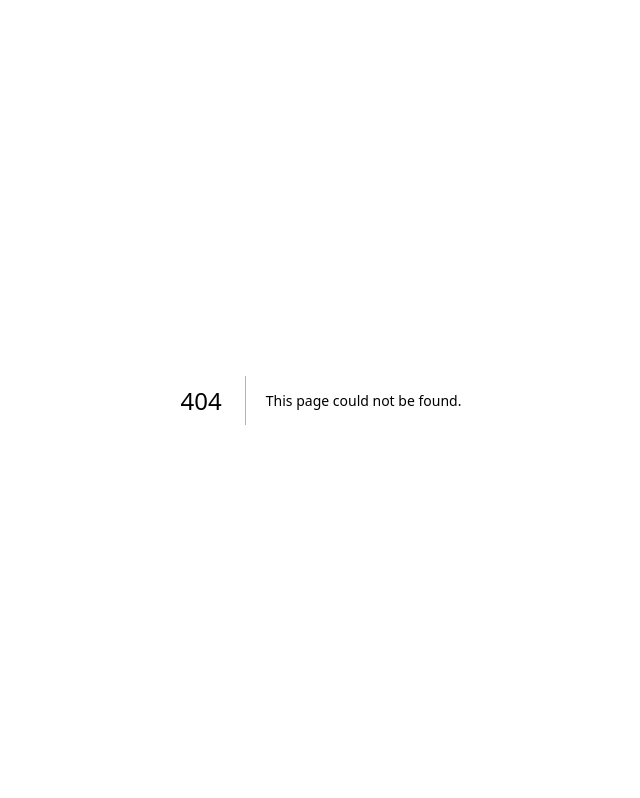
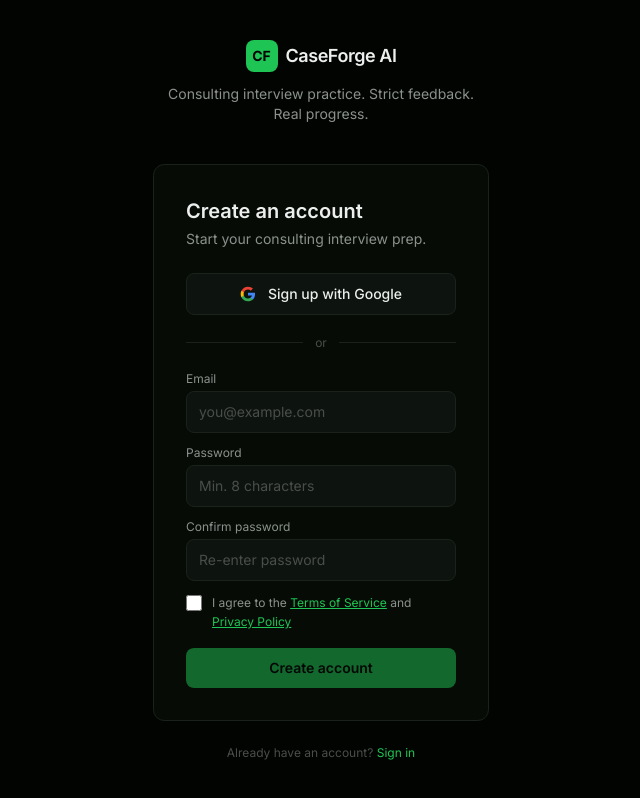
Before and after one commit to VaibhavD2006/caseforge, a Next.js app: page /sign-up in a window 1280 px wide. Before the commit this address had no page. Shown: the whole page, without its empty margins (319-959 px from the left). Built offline with nearby package versions, Linux system fonts and the light colour scheme.

Commit message:
feat: add sign-up page with Google and email/password options

```diff
--- /dev/null
+++ b/app/(auth)/sign-up/page.tsx
@@ -0,0 +1,188 @@
+"use client"
+
+import { useState } from "react"
+import { signIn } from "next-auth/react"
+import Link from "next/link"
+import { useRouter } from "next/navigation"
+
+export default function SignUpPage() {
+  const router = useRouter()
+  const [email, setEmail] = useState("")
+  const [password, setPassword] = useState("")
+  const [confirm, setConfirm] = useState("")
+  const [agreed, setAgreed] = useState(false)
+  const [error, setError] = useState<string | null>(null)
+  const [loading, setLoading] = useState(false)
+  const [googleLoading, setGoogleLoading] = useState(false)
+
+  async function handleEmailSignUp(e: React.FormEvent) {
+    e.preventDefault()
+    setError(null)
+
+    if (password !== confirm) {
+      setError("Passwords do not match.")
+      return
+    }
+    if (!agreed) {
+      setError("You must agree to the Terms of Service and Privacy Policy.")
+      return
+    }
+
+    setLoading(true)
+    try {
+      const res = await fetch("/api/auth/register", {
+        method: "POST",
+        headers: { "Content-Type": "application/json" },
+        body: JSON.stringify({ email, password }),
+      })
+      const data = await res.json()
+      if (!res.ok) {
+        setError(data.error ?? "Something went wrong. Please try again.")
+        return
+      }
+      router.push(`/verify-email?email=${encodeURIComponent(email)}`)
+    } catch {
+      setError("Something went wrong. Please try again.")
+    } finally {
+      setLoading(false)
+    }
+  }
+
+  async function handleGoogle() {
+    if (!agreed) {
+      setError("You must agree to the Terms of Service and Privacy Policy.")
+      return
+    }
+    setGoogleLoading(true)
+    await signIn("google", { callbackUrl: "/dashboard" })
+  }
+
+  return (
+    <div className="min-h-screen flex items-center justify-center bg-bg">
+      <div className="w-full max-w-sm px-6">
+        <div className="mb-10 text-center">
+          <div className="inline-flex items-center gap-2 mb-3">
+            <div className="w-8 h-8 rounded-lg bg-brand flex items-center justify-center">
+              <span className="text-[oklch(0.10_0.012_148)] text-sm font-bold">CF</span>
+            </div>
+            <span className="text-ink font-semibold text-lg tracking-tight">CaseForge AI</span>
+          </div>
+          <p className="text-ink-muted text-sm">Consulting interview practice. Strict feedback. Real progress.</p>
+        </div>
+
+        <div className="rounded-xl border border-border-subtle bg-surface p-8">
+          <h1 className="text-ink text-xl font-semibold mb-1">Create an account</h1>
+          <p className="text-ink-muted text-sm mb-6">Start your consulting interview prep.</p>
+
+          {/* Google */}
+          <button
+            type="button"
+            onClick={handleGoogle}
+            disabled={googleLoading}
+            className="w-full flex items-center justify-center gap-3 px-4 py-2.5 rounded-lg border border-border-subtle bg-surface-raised text-ink text-sm font-medium hover:bg-surface hover:border-border-strong transition-colors cursor-pointer disabled:opacity-50"
+          >
+            <GoogleIcon />
+            {googleLoading ? "Redirecting…" : "Sign up with Google"}
+          </button>
+
+          <div className="flex items-center gap-3 my-5">
+            <div className="flex-1 h-px bg-border-subtle" />
+            <span className="text-ink-faint text-xs">or</span>
+            <div className="flex-1 h-px bg-border-subtle" />
+          </div>
+
+          {/* Email/password form */}
+          <form onSubmit={handleEmailSignUp} className="space-y-3">
+            <div>
+              <label className="block text-ink-muted text-xs mb-1" htmlFor="email">Email</label>
+              <input
+                id="email"
+                type="email"
+                required
+                value={email}
+                onChange={(e) => setEmail(e.target.value)}
+                placeholder="you@example.com"
+                className="w-full rounded-lg border border-border-subtle bg-surface-raised text-ink text-sm px-3 py-2.5 placeholder:text-ink-faint focus:outline-none focus:border-brand-muted focus:ring-1 focus:ring-brand-muted transition-colors"
+              />
+            </div>
+            <div>
+              <label className="block text-ink-muted text-xs mb-1" htmlFor="password">Password</label>
+              <input
+                id="password"
+                type="password"
+                required
+                minLength={8}
+                value={password}
+                onChange={(e) => setPassword(e.target.value)}
+                placeholder="Min. 8 characters"
+                className="w-full rounded-lg border border-border-subtle bg-surface-raised text-ink text-sm px-3 py-2.5 placeholder:text-ink-faint focus:outline-none focus:border-brand-muted focus:ring-1 focus:ring-brand-muted transition-colors"
+              />
+            </div>
+            <div>
+              <label className="block text-ink-muted text-xs mb-1" htmlFor="confirm">Confirm password</label>
+              <input
+                id="confirm"
+                type="password"
+                required
+                value={confirm}
+                onChange={(e) => setConfirm(e.target.value)}
+                placeholder="Re-enter password"
+                className="w-full rounded-lg border border-border-subtle bg-surface-raised text-ink text-sm px-3 py-2.5 placeholder:text-ink-faint focus:outline-none focus:border-brand-muted focus:ring-1 focus:ring-brand-muted transition-colors"
+              />
+            </div>
+
+            {/* ToS checkbox */}
+            <label className="flex items-start gap-2.5 cursor-pointer mt-1">
+              <input
+                type="checkbox"
+                checked={agreed}
+                onChange={(e) => setAgreed(e.target.checked)}
+                className="mt-0.5 w-4 h-4 rounded border-border-subtle accent-brand flex-shrink-0"
+              />
+              <span className="text-ink-muted text-xs leading-relaxed">
+                I agree to the{" "}
+                <Link href="/terms" target="_blank" className="text-brand hover:text-brand-hover underline">
+                  Terms of Service
+                </Link>{" "}
+                and{" "}
+                <Link href="/privacy" target="_blank" className="text-brand hover:text-brand-hover underline">
+                  Privacy Policy
+                </Link>
+              </span>
+            </label>
+
+            {error && (
+              <p className="text-[oklch(0.60_0.18_22)] text-xs">{error}</p>
+            )}
+
+            <button
+              type="submit"
+              disabled={loading || !agreed}
+              className="w-full py-2.5 rounded-lg bg-brand hover:bg-brand-hover text-[oklch(0.10_0.012_148)] text-sm font-semibold transition-colors cursor-pointer disabled:opacity-50 disabled:cursor-not-allowed mt-1"
+            >
+              {loading ? "Creating account…" : "Create account"}
+            </button>
+          </form>
+        </div>
+
+        <p className="mt-6 text-center text-xs text-ink-faint">
+          Already have an account?{" "}
+          <Link href="/sign-in" className="text-brand hover:text-brand-hover">
+            Sign in
+          </Link>
+        </p>
+      </div>
+    </div>
+  )
+}
+
+function GoogleIcon() {
+  return (
+    <svg width="16" height="16" viewBox="0 0 24 24" aria-hidden="true">
+      <path fill="#4285F4" d="M22.56 12.25c0-.78-.07-1.53-.2-2.25H12v4.26h5.92c-.26 1.37-1.04 2.53-2.21 3.31v2.77h3.57c2.08-1.92 3.28-4.74 3.28-8.09z" />
+      <path fill="#34A853" d="M12 23c2.97 0 5.46-.98 7.28-2.66l-3.57-2.77c-.98.66-2.23 1.06-3.71 1.06-2.86 0-5.29-1.93-6.16-4.53H2.18v2.84C3.99 20.53 7.7 23 12 23z" />
+      <path fill="#FBBC05" d="M5.84 14.09c-.22-.66-.35-1.36-.35-2.09s.13-1.43.35-2.09V7.07H2.18C1.43 8.55 1 10.22 1 12s.43 3.45 1.18 4.93l2.85-2.22.81-.62z" />
+      <path fill="#EA4335" d="M12 5.38c1.62 0 3.06.56 4.21 1.64l3.15-3.15C17.45 2.09 14.97 1 12 1 7.7 1 3.99 3.47 2.18 7.07l3.66 2.84c.87-2.6 3.3-4.53 6.16-4.53z" />
+    </svg>
+  )
+}
```
